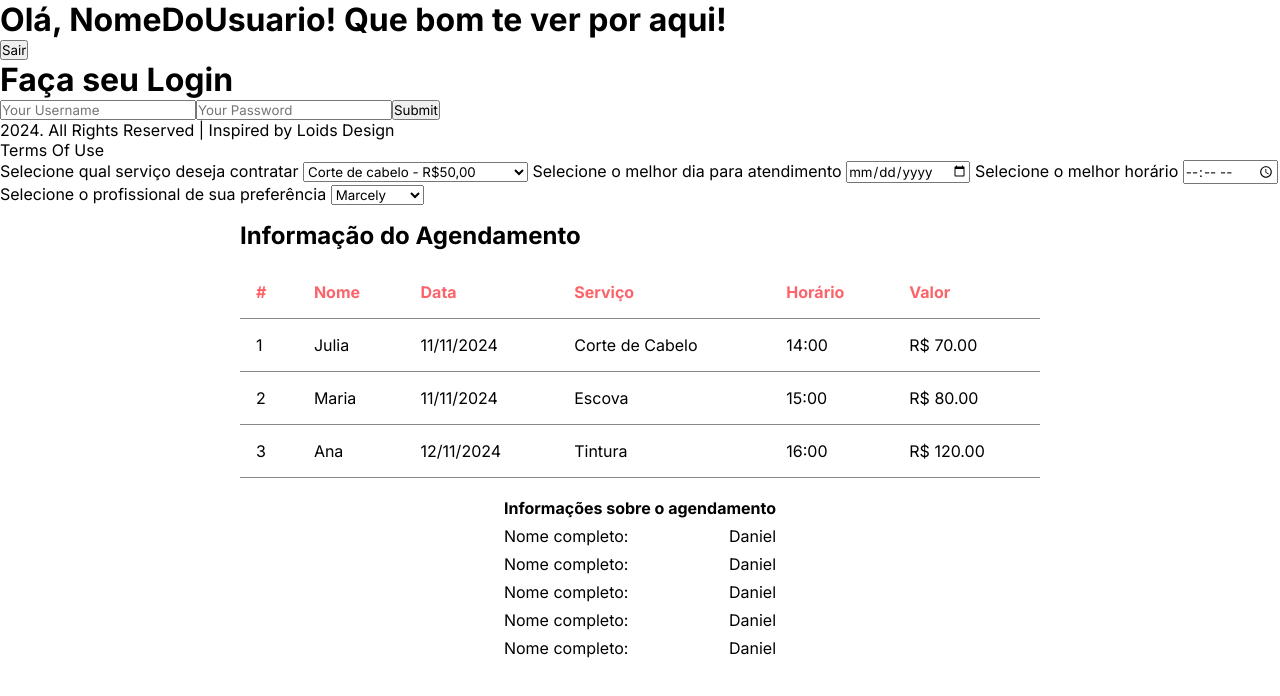
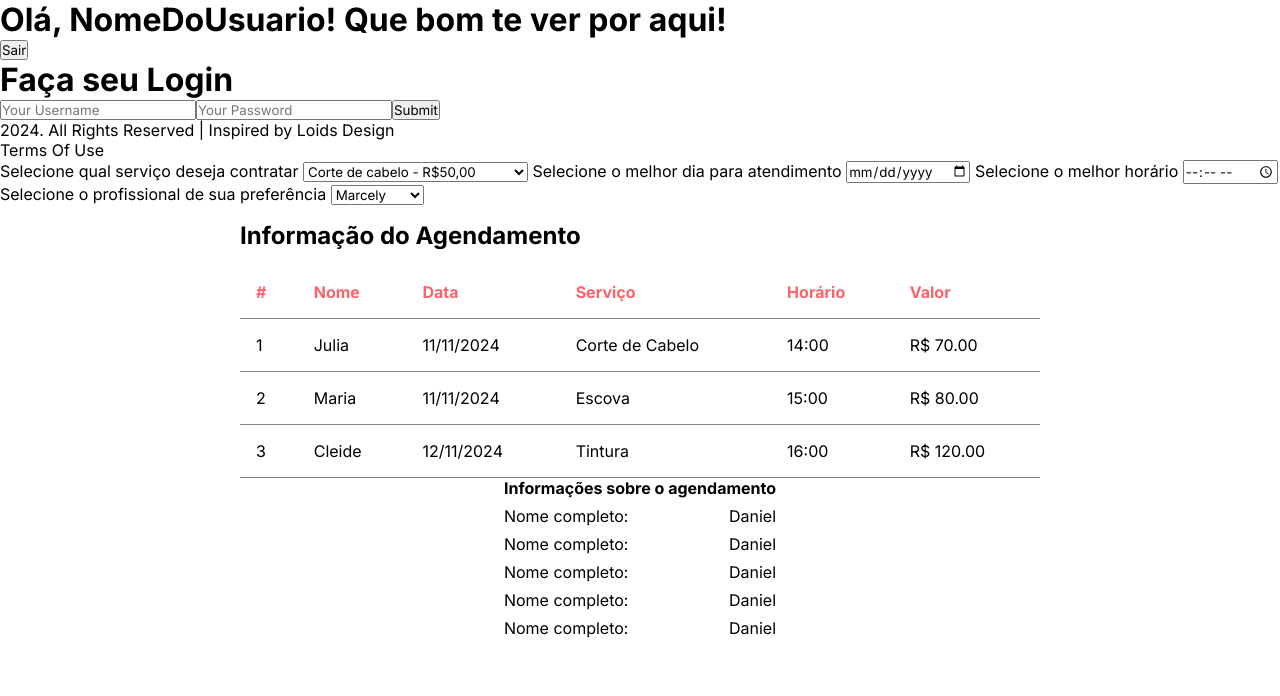
Before and after one commit to marcelylobato/projeto-angular-I, an Angular app: page / in a window 1280 px wide. Shown: the top 696 px of the page. Built offline with nearby package versions, Linux system fonts and the light colour scheme.

Commit message:
Cria interface

```diff
--- a/src/app/app.component.html
+++ b/src/app/app.component.html
@@ -1,6 +1,5 @@
 <app-header></app-header>
 <app-tela-de-login></app-tela-de-login>
 <app-btn-inputs-form></app-btn-inputs-form>
-<app-info-agendamento></app-info-agendamento>
-<br>
+<app-info-agendamento [nomes]="nomes"></app-info-agendamento>
 <app-modal-agendamento></app-modal-agendamento>
--- a/src/app/app.component.ts
+++ b/src/app/app.component.ts
@@ -7,4 +7,11 @@ import { Component } from '@angular/core';
 })
 export class AppComponent {
   title = 'projeto-angular-I';
-}
+
+
+  nomes = [
+    { id: 1, nome: 'Julia', data: '11/11/2024', servico: 'Corte de Cabelo', horario: '14:00', valor: 70},
+    { id: 2, nome: 'Maria ', data: '11/11/2024', servico: 'Escova', horario: '15:00', valor: 80 },
+    { id: 3, nome: 'Cleide', data: '12/11/2024', servico: 'Tintura', horario: '16:00', valor: 120 },
+  ]
+  }
--- a/src/app/components/info-agendamento/info-agendamento.component.html
+++ b/src/app/components/info-agendamento/info-agendamento.component.html
@@ -14,15 +14,18 @@
       <th>Valor</th>
     </tr>
   </thead>
+
+
   <tbody>
-    <tr *ngFor="let agendamento of agendamentos">
-        <td>{{ agendamento.id }}</td>
-        <td>{{ agendamento.nome }}</td>
-        <td>{{ agendamento.data  }}</td>
-        <td>{{ agendamento.servico }}</td>
-        <td>{{ agendamento.horario }}</td>
-        <td>R$ {{ agendamento.valor | number:'1.2-2' }}</td>
+    <tr *ngFor="let info of nomes">
+      <td>{{ info.id }}</td>
+      <td>{{ info.nome }}</td>
+      <td>{{ info.data  }}</td>
+      <td>{{ info.servico }}</td>
+      <td>{{ info.horario }}</td>
+      <td>R$ {{ info.valor | number:'1.2-2' }}</td>
     </tr>
   </tbody>
+
 </table>
 </div>
--- a/src/app/components/info-agendamento/info-agendamento.component.ts
+++ b/src/app/components/info-agendamento/info-agendamento.component.ts
@@ -1,4 +1,5 @@
 import { Component, Input } from '@angular/core';
+import { DadosInfo } from '../../Interface/DadosInfo.interface';
 
 @Component({
   selector: 'app-info-agendamento',
@@ -8,11 +9,5 @@ import { Component, Input } from '@angular/core';
 export class InfoAgendamentoComponent {
 
 
-
-
-agendamentos = [
-  { id: 1, nome: 'Julia', data: '11/11/2024', servico: 'Corte de Cabelo', horario: '14:00', valor: 70},
-  { id: 2, nome: 'Maria ', data: '11/11/2024', servico: 'Escova', horario: '15:00', valor: 80 },
-  { id: 3, nome: 'Ana', data: '12/11/2024', servico: 'Tintura', horario: '16:00', valor: 120 },
-]
+  @Input() nomes: DadosInfo[] = [];
 }
```
Also changed, not shown: src/app/Interface/DadosInfo.interface.ts (added, +8 -0 lines).
